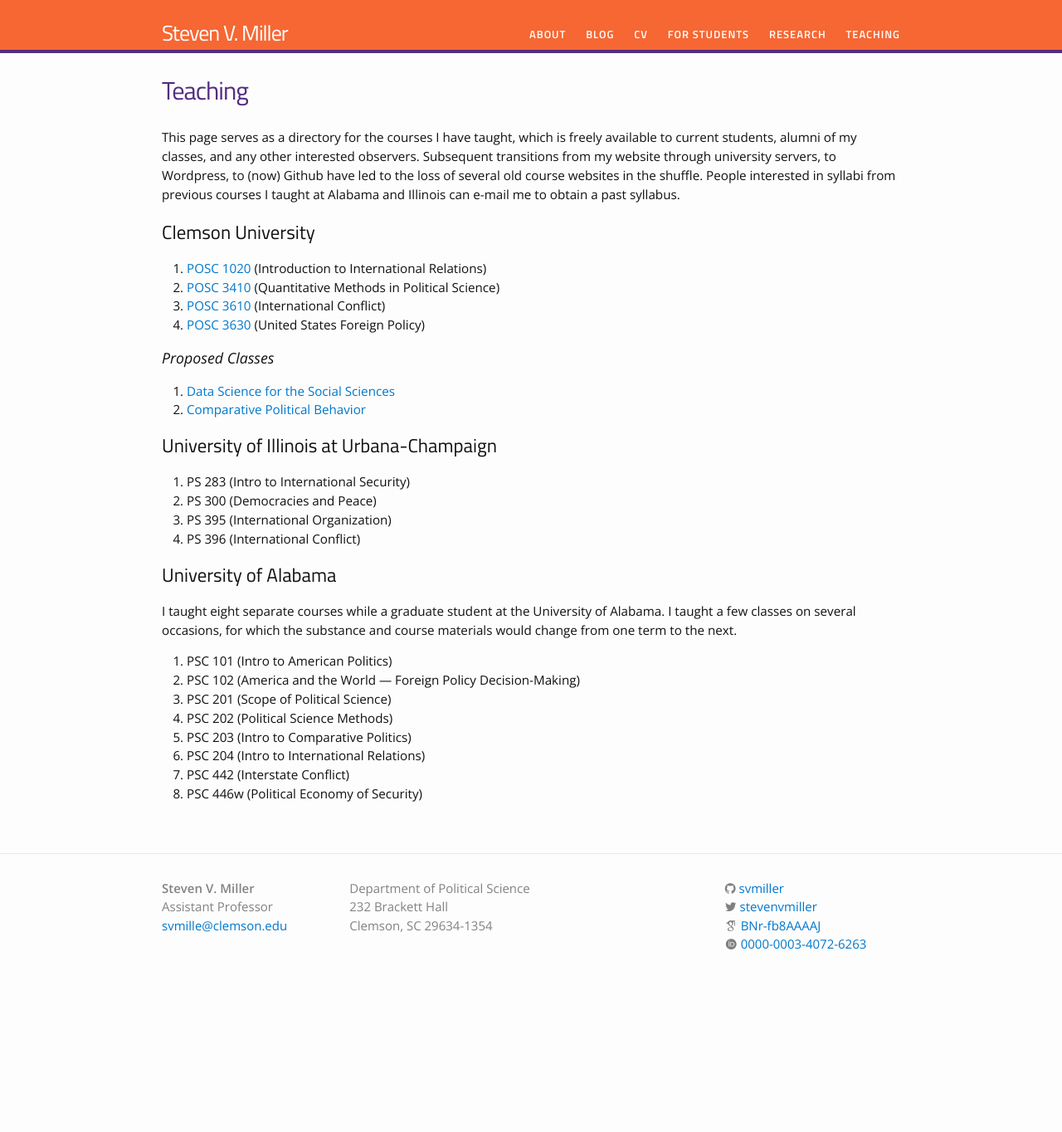
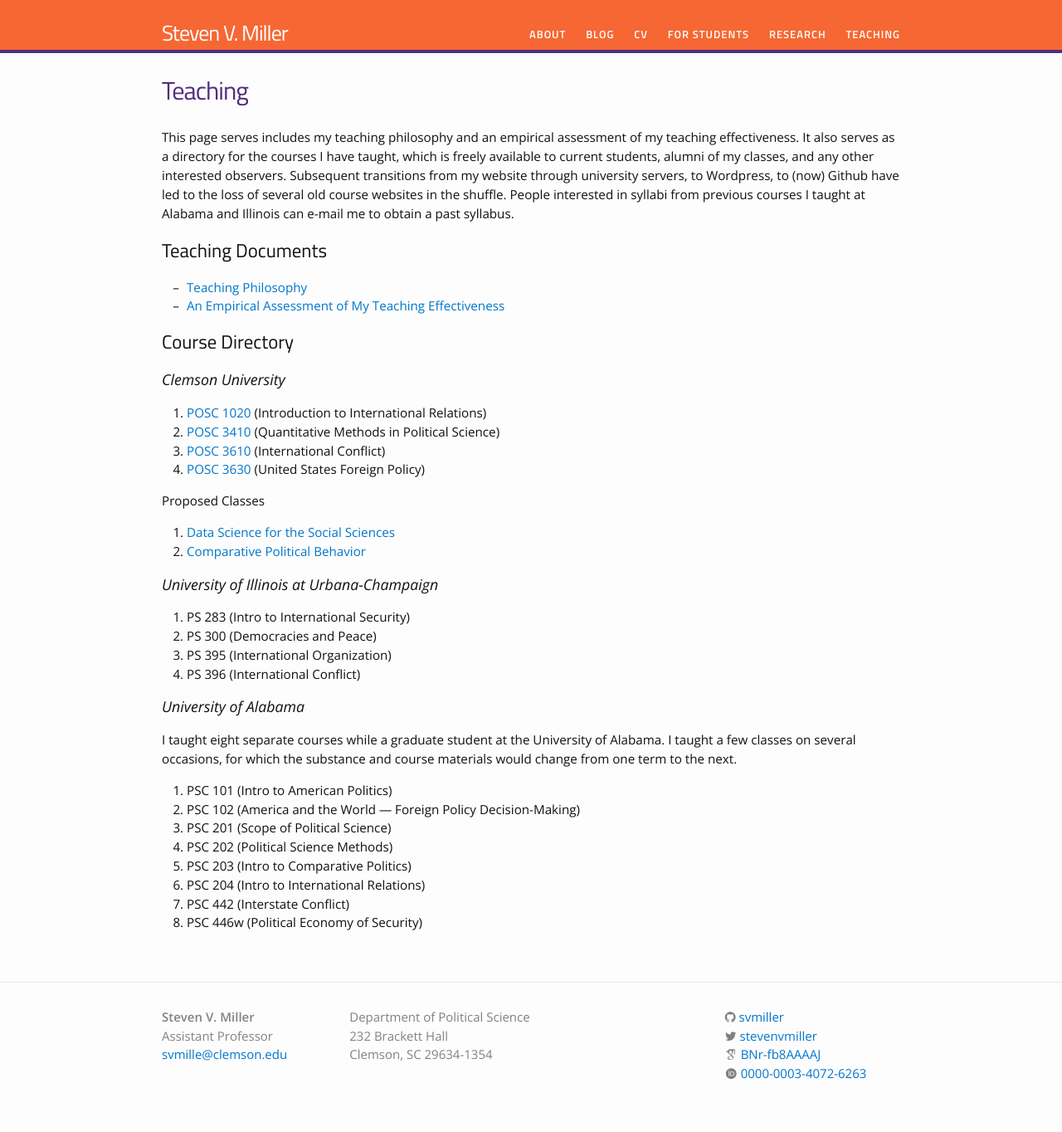
Before and after one commit to svmiller/svmiller.github.io, a Jekyll site: the page built from teaching.md, in a window 1280 px wide. Shown: the whole page at 83% size. Built offline with Jekyll 4.4.1, drawn with Linux system fonts in a browser that asks for light colours; nearby versions of some CDN libraries; some web fonts are replaced; before the commit the page ends 1209 px from its top, so only the background shows below that.

Commit message:
add teaching documents, change some CSS, update research page

```diff
--- a/_sass/_layout.scss
+++ b/_sass/_layout.scss
@@ -307,6 +307,16 @@
 
 }
 
+article ul {
+  list-style-type: none;
+}
+
+article ul > li:before {
+  content: "–"; /* en dash */
+  position: absolute;
+  margin-left: -1.1em;
+}
+
 
 /* ul#archive li span {
        color: #000;
--- a/teaching.md
+++ b/teaching.md
@@ -6,31 +6,37 @@
 
 <!-- {% include image.html url="/images/edward-james-olmos-stand-deliver.jpg" caption="That's right. Tough guys don't do math; tough guys deep fry chicken for a living." width="400" align="right" %} -->
 
-This page serves as a directory for the courses I have taught, which is freely available to current students, alumni of my classes, and any other interested observers. Subsequent transitions from my website through university servers, to Wordpress, to (now) Github have led to the loss of several old course websites in the shuffle. People interested in syllabi from previous courses I taught at Alabama and Illinois can e-mail me to obtain a past syllabus.
+This page serves includes my teaching philosophy and an empirical assessment of my teaching effectiveness. It also serves as a directory for the courses I have taught, which is freely available to current students, alumni of my classes, and any other interested observers. Subsequent transitions from my website through university servers, to Wordpress, to (now) Github have led to the loss of several old course websites in the shuffle. People interested in syllabi from previous courses I taught at Alabama and Illinois can e-mail me to obtain a past syllabus.
 
 <hr style="clear:both;visibility: hidden;" />
 
+## Teaching Documents
 
-## Clemson University
+- [Teaching Philosophy](https://www.dropbox.com/s/97khsh7ydjkpvrk/svm-teaching-philosophy.pdf?dl=0)
+- [An Empirical Assessment of My Teaching Effectiveness](https://www.dropbox.com/s/m5sdmkia2b7hl8b/svm-teaching-evals.pdf?dl=0)
+
+## Course Directory
+
+### Clemson University
 
 1. [POSC 1020](/teaching/posc-1020-introduction-to-international-relations/) (Introduction to International Relations)
 2. [POSC 3410](/teaching/posc-3410-quantitative-methods-in-political-science/) (Quantitative Methods in Political Science)
 3. [POSC 3610](/teaching/posc-3610-international-conflict/) (International Conflict)
 4. [POSC 3630](/teaching/posc-3630-united-states-foreign-policy/) (United States Foreign Policy)
 
-### Proposed Classes
+#### Proposed Classes
 
 1. [Data Science for the Social Sciences](/teaching/data-science-social-sciences/)
 2. [Comparative Political Behavior](/teaching/posc-4430-political-behavior/)
 
-## University of Illinois at Urbana-Champaign
+### University of Illinois at Urbana-Champaign
 
   1. PS 283 (Intro to International Security)
   2. PS 300 (Democracies and Peace)
   3. PS 395 (International Organization)
   4. PS 396 (International Conflict)
 
-## University of Alabama
+### University of Alabama
 
 I taught eight separate courses while a graduate student at the University of Alabama. I taught a few classes on several occasions, for which the substance and course materials would change from one term to the next.
 
```
Also changed, not shown: research.md (+1 -1 lines), research/territory-tolerance-corruption.md (+2 -1 lines).
